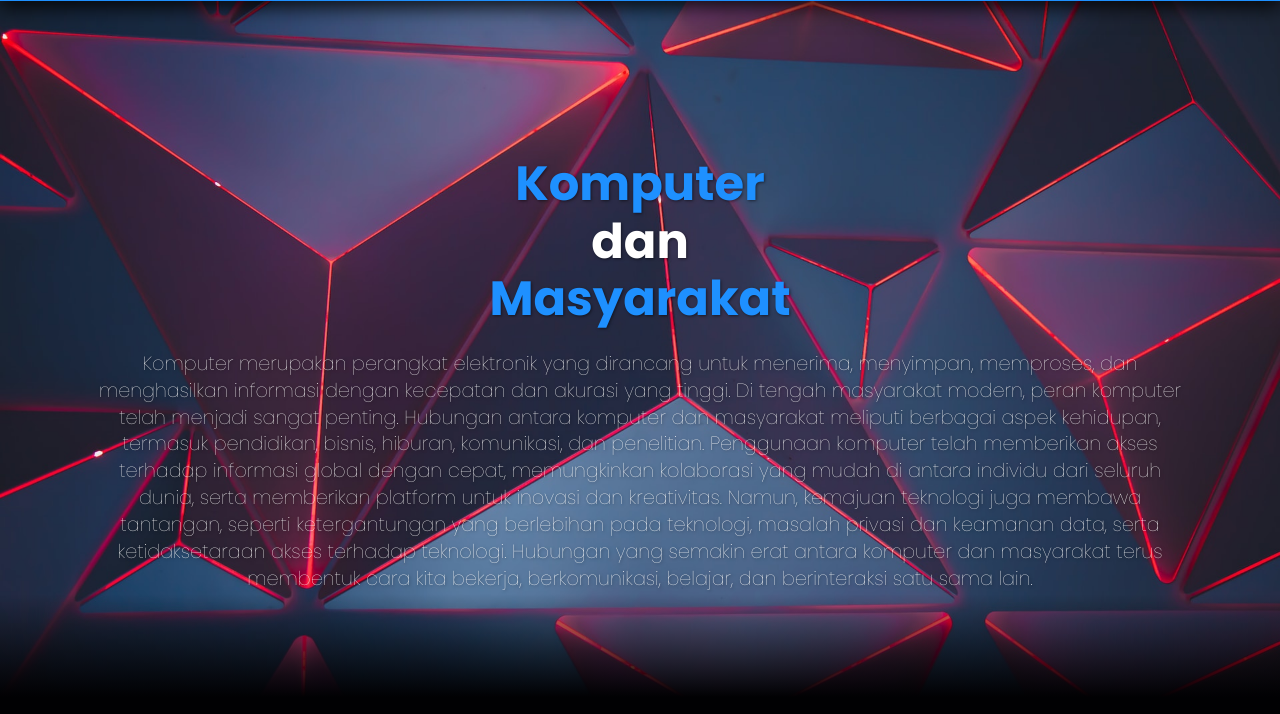
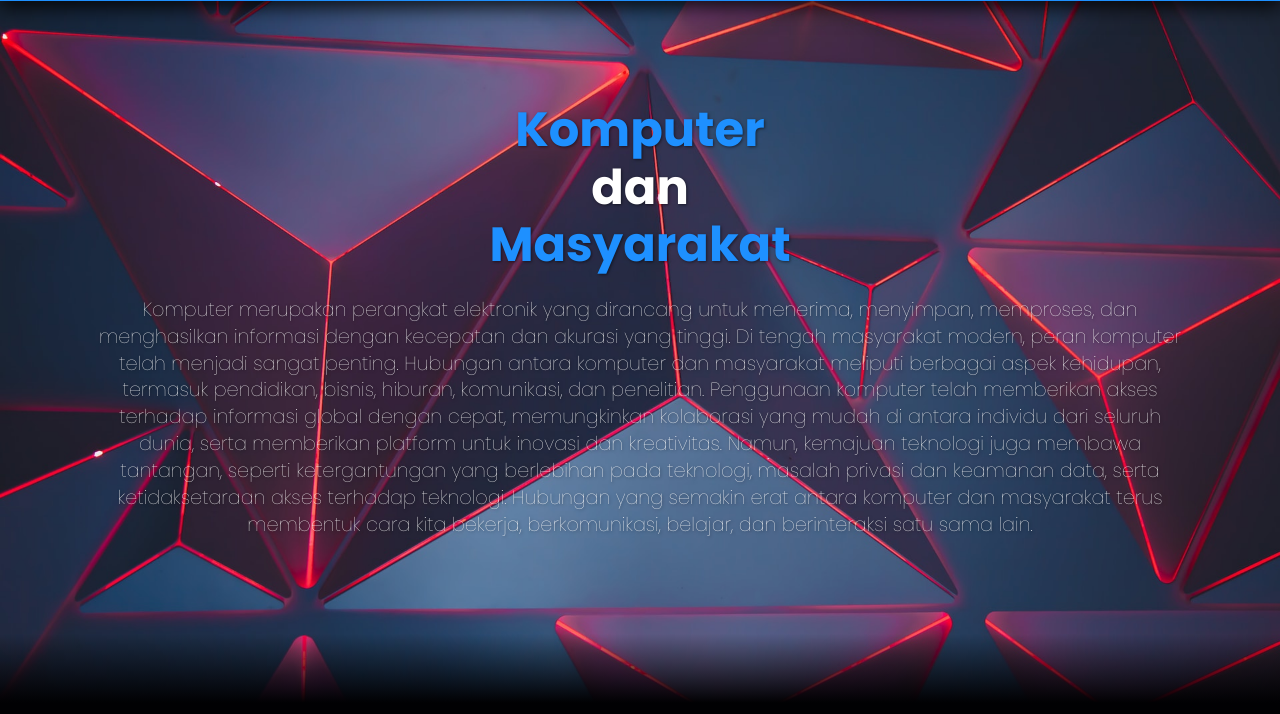
Before and after one commit to Leancyn/Leancyn.github.io, a plain HTML site: page modul kuliah/readmore.html in a window 1280 px wide. Shown: the part 86-800 px from the top of the page. Drawn offline with nearby package versions, Linux system fonts and the light colour scheme.

Commit message:
readmore little change

```diff
--- a/css/style.css
+++ b/css/style.css
@@ -233,25 +233,27 @@ body {
     display: block;
     position: absolute;
     width: 100%;
-    height: 30%;
+    height: 20%;
     bottom: 0;
     background: linear-gradient(0deg, rgba(1,1,3,1) 7%, rgba(255, 255, 255, 0) 50%);
 }
 
 .hero .contain {
     padding: 1.4rem 7%;
+    top: 0;
 
 }
 
 .hero .contain h1{
     display: flex;
     font-size: 4em;
-    padding: 10rem 7% 1.4rem;
+    padding: 1rem 7% 1.4rem;
     flex-direction: column;
     text-align: center;
     color: #fff;
     text-shadow: 1px 1px 3px rgba(1, 1, 3,0.5);
     line-height: 1.2;
+    top: 0;
 }
 
 .hero .contain h1 span {
--- a/modul kuliah/readmore.html
+++ b/modul kuliah/readmore.html
@@ -22,7 +22,7 @@
     <nav class = "navbar">
         <div class = "logo-unpam">
             <img src="../img/logo-unpam.png" alt="..."></div>
-        <a href="#home" class = "navbar-logo"><span>Ahmad</span> Ridho <span>
+        <a href="../index.html#home" class = "navbar-logo"><span>Ahmad</span> Ridho <span>
         Mubarok</span></a>
 
         <div class="navbar-nav">
```
